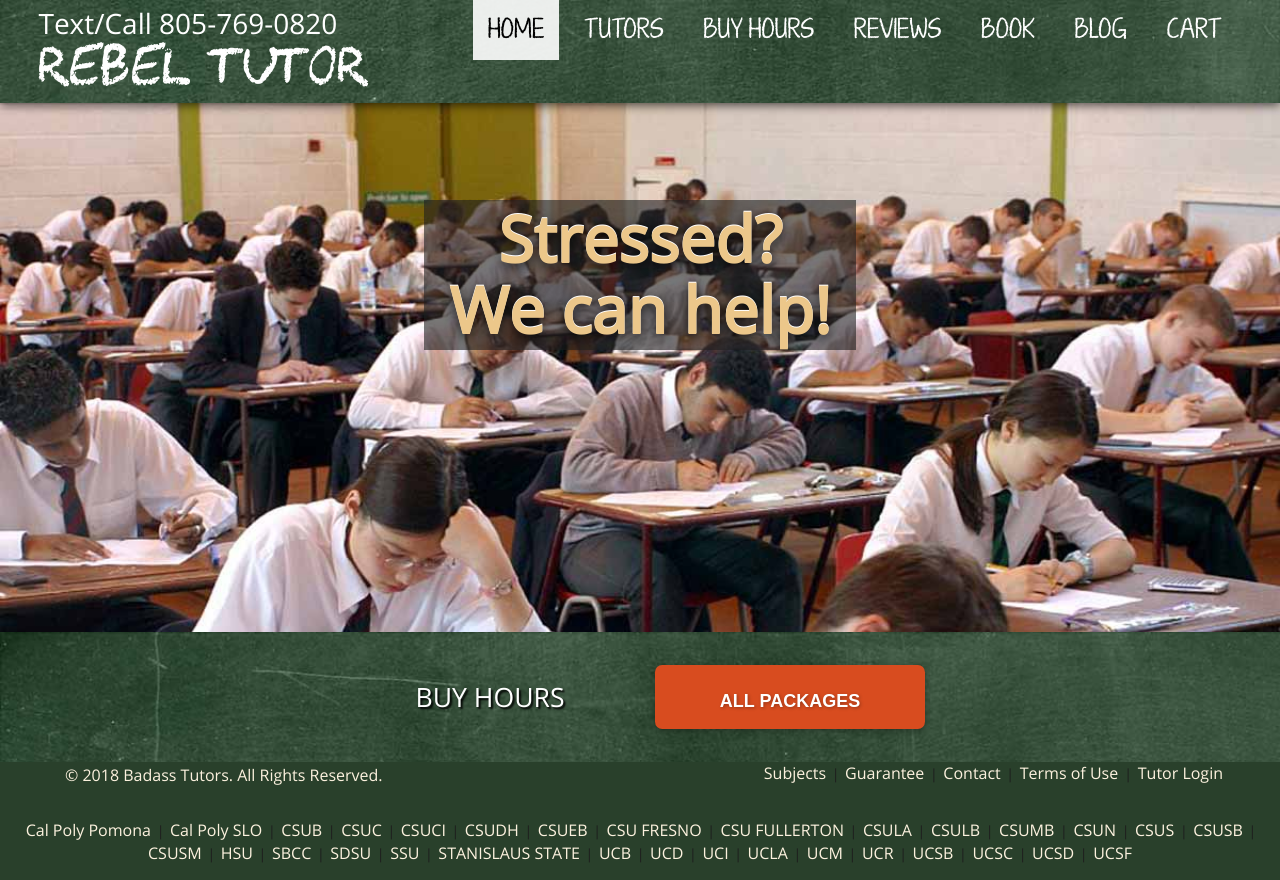
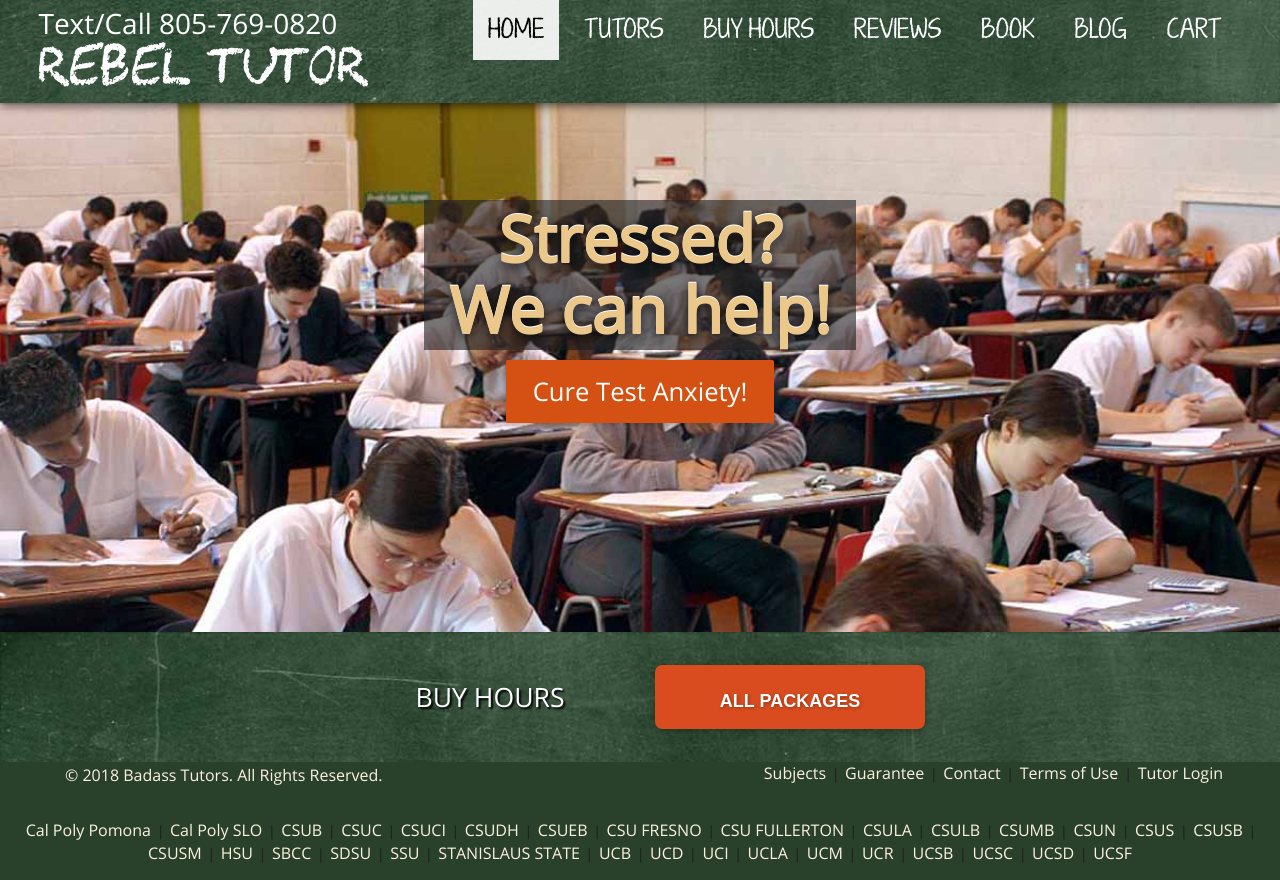
Before and after one commit to badassrobb/rebeltutors, a website: page views/index.html in a window 1280 px wide. Drawn offline with nearby package versions, Linux system fonts and the light colour scheme; files that its build step writes are made by us from their sources; no server answers; files whose address does not match are found by name.

Commit message:
front page and new file testanxiety

```diff
--- a/views/index.html
+++ b/views/index.html
@@ -79,7 +79,7 @@
             <div class="container-fluid">
               <div class="row text-center">
                 <div class="ctaContainer">
-                  <div class="ctaSplash">Stressed?<br>We can help!<br><!--</div><div><a href="/guarantee" class=" btn cta_link">Get a Guaranteed A or B!</a>--></div>
+                  <div class="ctaSplash">Stressed?<br>We can help!<br></div><div><a href="/testanxiety" class=" btn cta_link">Cure Test Anxiety!</a></div>
                  <!-- <br>
                   <br>
                   <iframe class="hidden-xs" width="560" height="315" src="https://www.youtube.com/embed/EBh-3T2J07I?rel=0" frameborder="0" allow="autoplay; encrypted-media" allowfullscreen></iframe>
```
